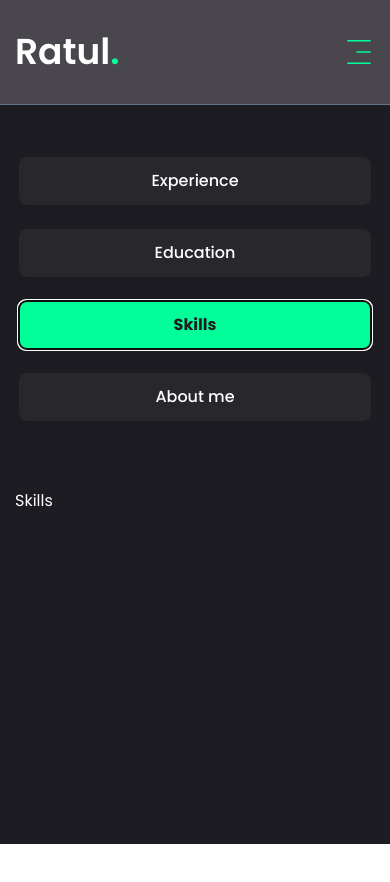
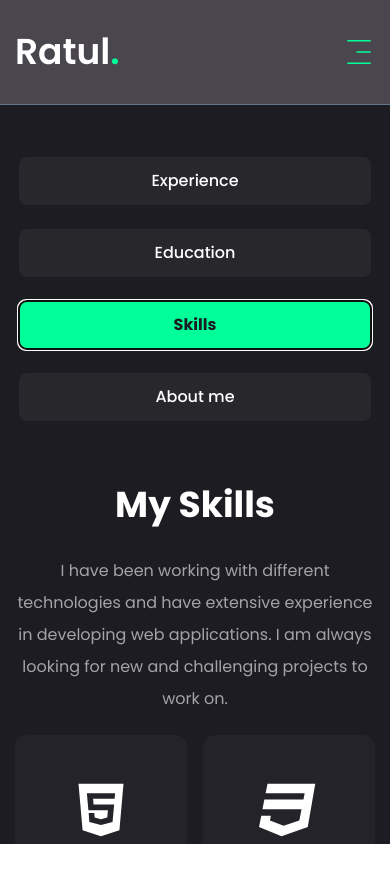
Before and after one commit to MHRatul/Portfolio-Project, a Next.js app: page /resume in a window 390 px wide. Both pictures are taken after a click on the tab "Skills". Shown: the top 882 px of the page. Built offline with nearby package versions, Linux system fonts and the light colour scheme.

Commit message:
Skill Content & its element added . Make it responsive also

```diff
--- a/app/resume/page.jsx
+++ b/app/resume/page.jsx
@@ -222,8 +222,29 @@ import { Description, Title } from "@radix-ui/react-dialog";
             </TabsContent>
 
              {/* skill */}
-             <TabsContent value="skills" className="w-full h-full">
-              Skills
+             <TabsContent value="skills" className="w-full h-full ">
+              <div className='flex flex-col gap-[30]'>
+                <div className="flex flex-col gap-[30px] text-center xl:text-left">
+                  <h3 className="text-4xl font-bold">{skills.Title}</h3>
+                  <p className="max-w-[600px] text-white/60 max-auto xl:mx-0">{skills.Description}</p>
+                </div>
+                <ul className="grid grid-cols-2 mt-5 sm:grid-cols-3 md:grid-cols-4 gap-4 justify-center items-center xl:gap-[30px]">
+                  {skills.skillList.map((skill, index) => {
+                    return <li key={index}>
+                      <TooltipProvider delayDuration={100}>
+                        <Tooltip>
+                          <TooltipTrigger className="w-full h-[150px]  bg-[#232329] rounded-xl transition-all duration-500  flex justify-center items-center group">
+                            <div className="text-6xl group-hover:text-accent transition-all duration-300">{skill.icon}</div>
+                          </TooltipTrigger>
+                          <TooltipContent>
+                            <p className="capitalize">{skill.name}</p>
+                          </TooltipContent>
+                        </Tooltip>
+                      </TooltipProvider>
+                    </li>
+                  })}
+                </ul>
+              </div>
             </TabsContent>
 
              {/* about */}
```
